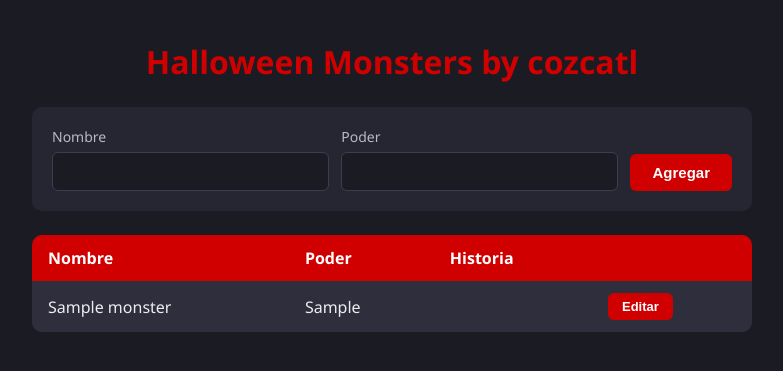
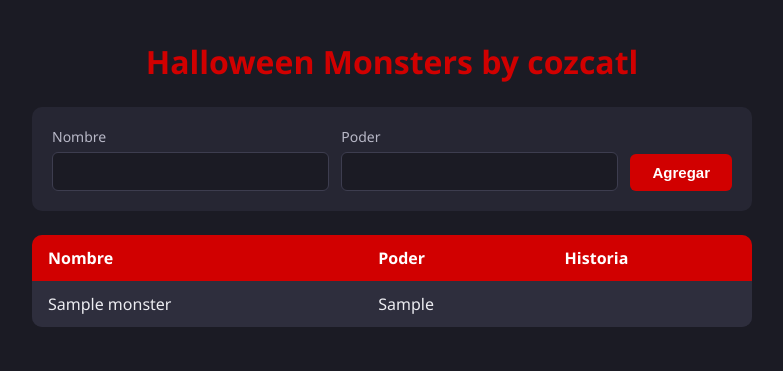
Before and after one commit to pedrizquierdo/halloween, a Flask app: page / in a window 1280 px wide. Shown: the top 371 px of the page, without its empty margins (248-1031 px from the left). Run offline with Flask 3, Linux system fonts and the light colour scheme; tables that the repository leaves empty or names only in its code hold one stand-in row (values such as "Sample post").

Commit message:
Revert "Add 'Editar' button to monster table and update power assertion in tests to 'Vuelo'"
This reverts commit 05653a3d6c1dceda8b07d14109a853ab24d0a440.

```diff
--- a/static/css/styles.css
+++ b/static/css/styles.css
@@ -168,8 +168,3 @@ tr:nth-child(even) td {
     opacity: 0;
     transition: opacity 0.6s ease;
 }
-
-.row-button {
-    padding: 6px 14px;
-    font-size: 13px;
-}
--- a/templates/index.html
+++ b/templates/index.html
@@ -76,14 +76,12 @@
                 <th>Nombre</th>
                 <th>Poder</th>
                 <th>Historia</th>
-                <th></th>
             </tr>
             {% for monster in monsters %}
             <tr>
                 <td>{{ monster.name }}</td>
                 <td>{{ monster.power }}</td>
                 <td>{{ monster.history }}</td>
-                <td><button type="button" class="row-button">Editar</button></td>
             </tr>
             {% endfor %}
         </table>
```
Also changed, not shown: tests/test_monster.py (+1 -1 lines).
